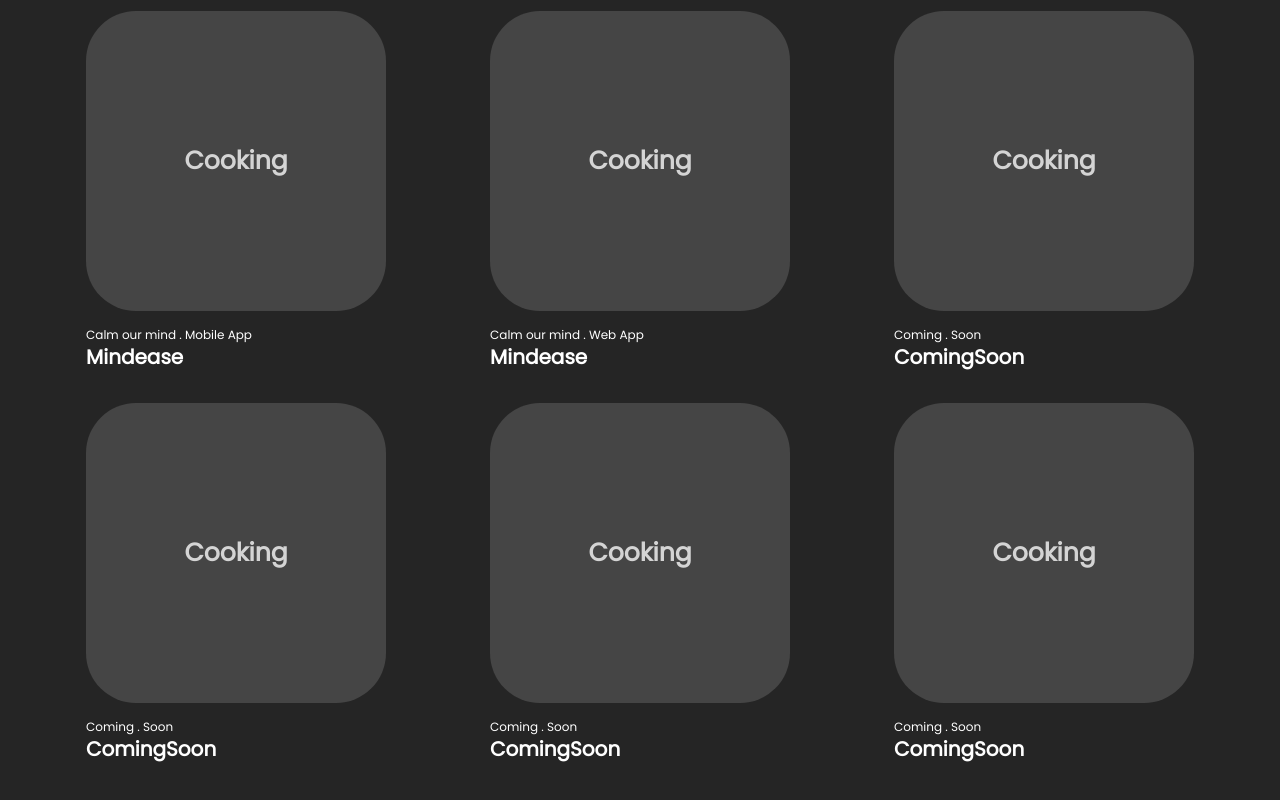
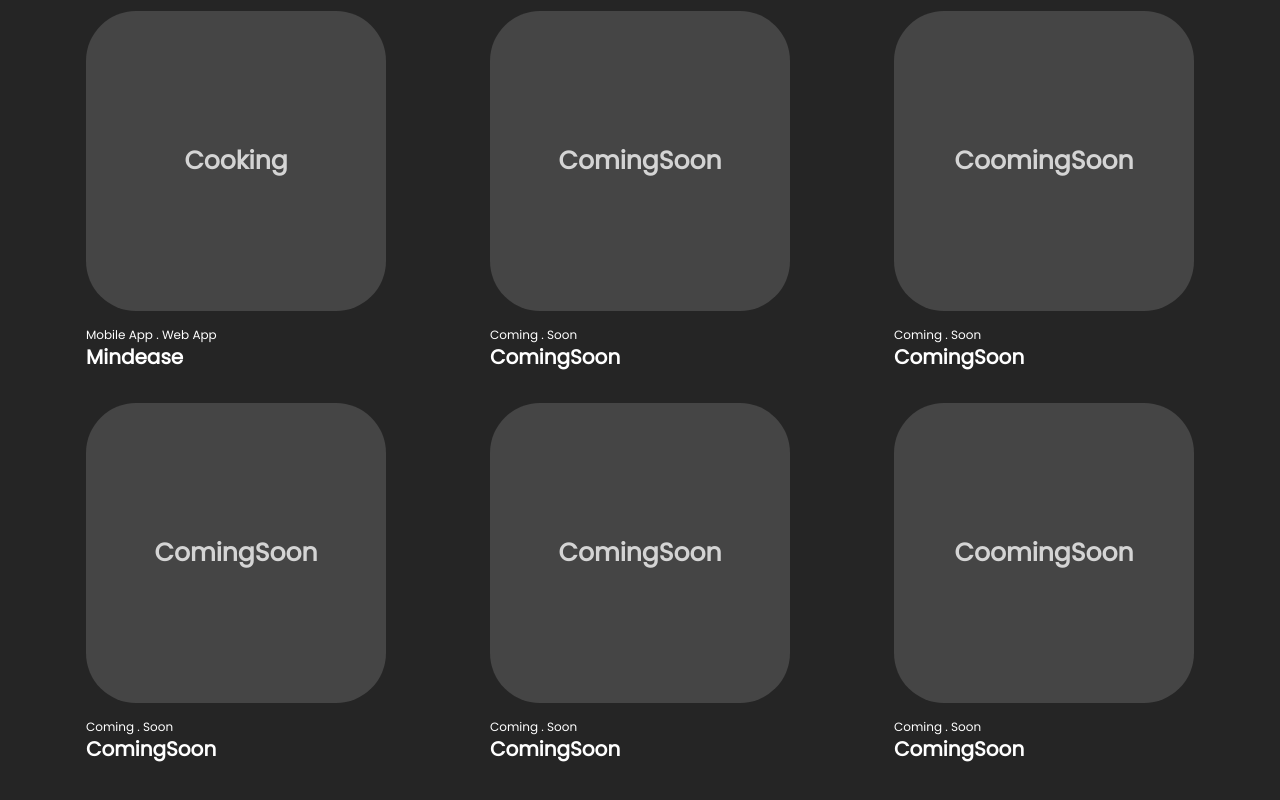
Before and after one commit to MJohanBintangP/portfolioWeb, a React (Vite) app: page / in a window 1280 px wide. Shown: the part 1169-1969 px from the top of the page. Built offline with nearby package versions, Linux system fonts and the light colour scheme; what tailwindcss-motion would draw is missing.

Commit message:
text in portfolio card

```diff
--- a/src/components/Portfolio.jsx
+++ b/src/components/Portfolio.jsx
@@ -15,7 +15,7 @@ const Portfolio = () => {
                 <h1 className="bg-transparent text-[#D4D4D4] text-[25px] font-semibold">Cooking</h1>
               </div>
             </div>
-            <p className="text-white text-xs mt-4 lg:text-left text-center">Calm our mind . Mobile App</p>
+            <p className="text-white text-xs mt-4 lg:text-left text-center">Mobile App . Web App</p>
             <h3 className="text-white text-xl font-semibold lg:text-left text-center">Mindease</h3>
           </div>
 
@@ -23,18 +23,18 @@ const Portfolio = () => {
           <div>
             <div className="bg-[#454545] w-[300px] h-[300px] p-5 rounded-[50px] flex justify-center items-center text-center">
               <div className="bg-transparent">
-                <h1 className="bg-transparent text-[#D4D4D4] text-[25px] font-semibold">Cooking</h1>
+                <h1 className="bg-transparent text-[#D4D4D4] text-[25px] font-semibold">ComingSoon</h1>
               </div>
             </div>
-            <p className="text-white text-xs mt-4 lg:text-left text-center">Calm our mind . Web App</p>
-            <h3 className="text-white text-xl font-semibold lg:text-left text-center">Mindease</h3>
+            <p className="text-white text-xs mt-4 lg:text-left text-center">Coming . Soon</p>
+            <h3 className="text-white text-xl font-semibold lg:text-left text-center">ComingSoon</h3>
           </div>
 
           {/* Card 3 */}
           <div>
             <div className="bg-[#454545] w-[300px] h-[300px] p-5 rounded-[50px] flex justify-center items-center text-center">
               <div className="bg-transparent">
-                <h1 className="bg-transparent text-[#D4D4D4] text-[25px] font-semibold">Cooking</h1>
+                <h1 className="bg-transparent text-[#D4D4D4] text-[25px] font-semibold">CoomingSoon</h1>
               </div>
             </div>
             <p className="text-white text-xs mt-4 lg:text-left text-center">Coming . Soon</p>
@@ -45,7 +45,7 @@ const Portfolio = () => {
           <div>
             <div className="bg-[#454545] w-[300px] h-[300px] p-5 rounded-[50px] flex justify-center items-center text-center">
               <div className="bg-transparent">
-                <h1 className="bg-transparent text-[#D4D4D4] text-[25px] font-semibold">Cooking</h1>
+                <h1 className="bg-transparent text-[#D4D4D4] text-[25px] font-semibold">ComingSoon</h1>
               </div>
             </div>
             <p className="text-white text-xs mt-4 lg:text-left text-center">Coming . Soon</p>
@@ -56,7 +56,7 @@ const Portfolio = () => {
           <div>
             <div className="bg-[#454545] w-[300px] h-[300px] p-5 rounded-[50px] flex justify-center items-center text-center">
               <div className="bg-transparent">
-                <h1 className="bg-transparent text-[#D4D4D4] text-[25px] font-semibold">Cooking</h1>
+                <h1 className="bg-transparent text-[#D4D4D4] text-[25px] font-semibold">ComingSoon</h1>
               </div>
             </div>
             <p className="text-white text-xs mt-4 lg:text-left text-center">Coming . Soon</p>
@@ -67,7 +67,7 @@ const Portfolio = () => {
           <div>
             <div className="bg-[#454545] w-[300px] h-[300px] p-5 rounded-[50px] flex justify-center items-center text-center">
               <div className="bg-transparent">
-                <h1 className="bg-transparent text-[#D4D4D4] text-[25px] font-semibold">Cooking</h1>
+                <h1 className="bg-transparent text-[#D4D4D4] text-[25px] font-semibold">CoomingSoon</h1>
               </div>
             </div>
             <p className="text-white text-xs mt-4 lg:text-left text-center">Coming . Soon</p>
```
